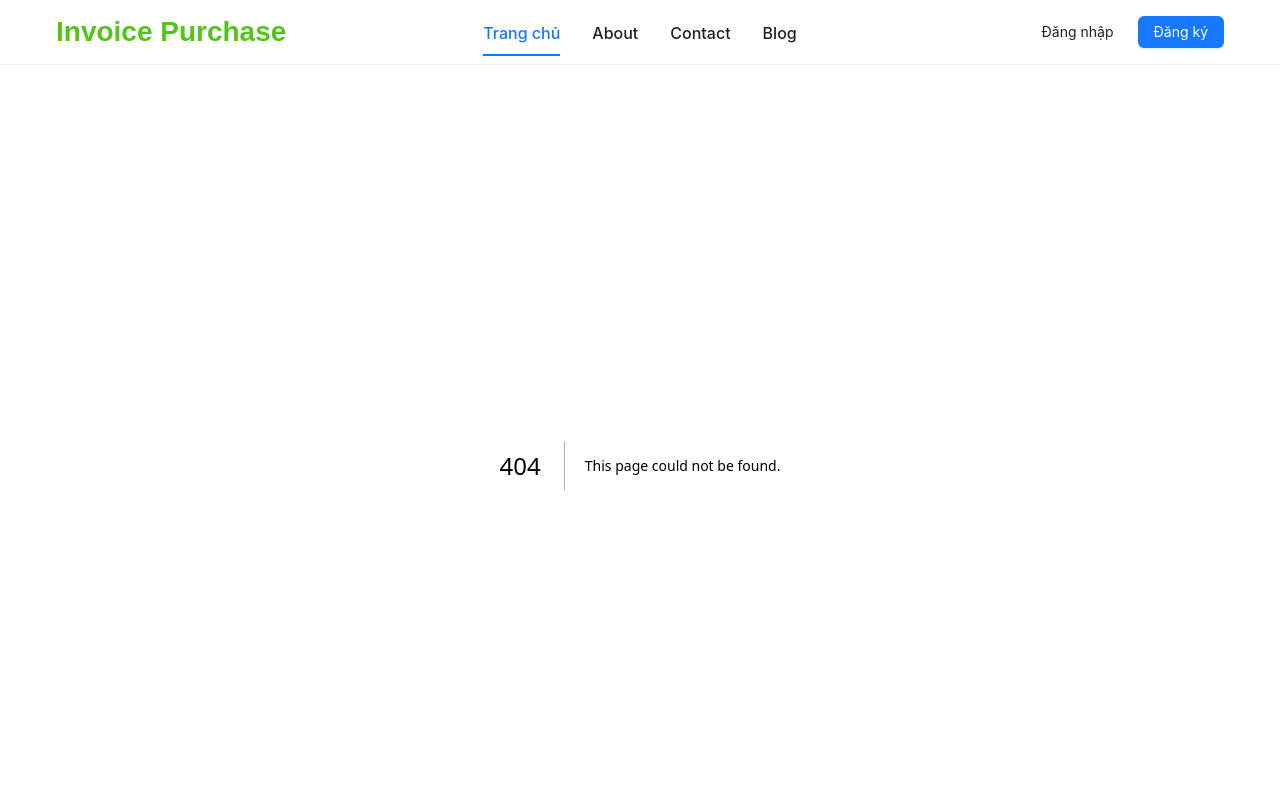
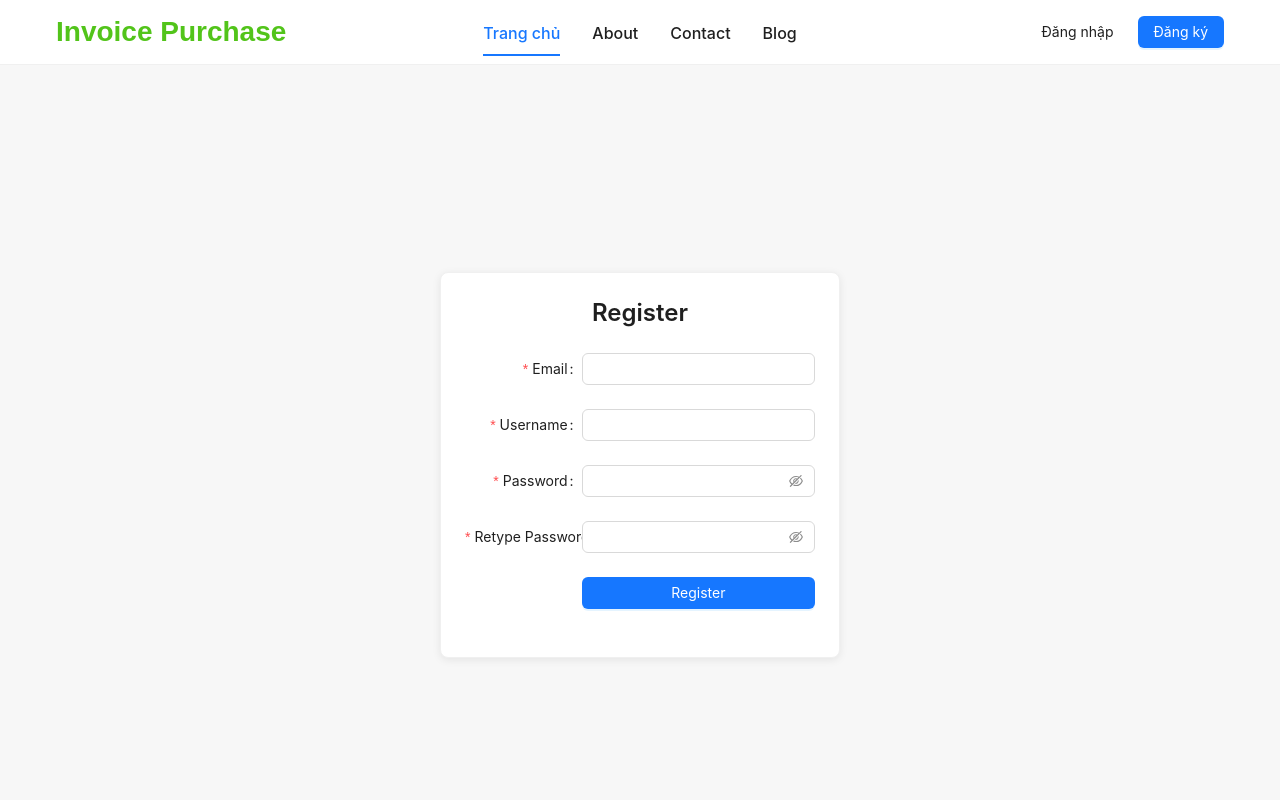
Before and after one commit to Raikion201/ScrumInvoiceProject, a Next.js app in the folder invoice-fe/: page /register in a window 1280 px wide. Before the commit this address had no page. Shown: the top 800 px of the page. Built offline with nearby package versions, Linux system fonts and the light colour scheme.

Commit message:
Update login and register forms

```diff
--- a/invoice-fe/src/App.tsx
+++ b/invoice-fe/src/App.tsx
@@ -14,11 +14,7 @@ import AboutPage from './app/about/page';
 const App = () => {
   return (
     <>
-      <Toaster position="top-right" />
-      <Routes>
-        <Route path="/" element={<RootLayout><HomePage /></RootLayout>} />
-        <Route path="/about" element={<RootLayout><AboutPage /></RootLayout>} />
-      </Routes>
+
     </>
   )
 };
--- /dev/null
+++ b/invoice-fe/src/app/register/page.jsx
@@ -0,0 +1,84 @@
+'use client'
+import React from 'react';
+import { Button, Form, Input, Card, Typography } from 'antd';
+
+const { Title } = Typography;
+
+const onFinish = values => {
+    console.log('Register Success:', values);
+};
+
+const onFinishFailed = errorInfo => {
+    console.log('Register Failed:', errorInfo);
+};
+
+const RegisterForm = () => (
+    <div style={{ minHeight: '100vh', display: 'flex', alignItems: 'center', justifyContent: 'center', background: '#f7f7f7' }}>
+        <Card style={{ width: 400, boxShadow: '0 2px 8px rgba(0,0,0,0.08)' }}>
+            <Title level={3} style={{ textAlign: 'center', marginBottom: 24 }}>Register</Title>
+            <Form
+                name="register"
+                labelCol={{ span: 8 }}
+                wrapperCol={{ span: 16 }}
+                style={{ maxWidth: 600 }}
+                onFinish={onFinish}
+                onFinishFailed={onFinishFailed}
+                autoComplete="off"
+            >
+                <Form.Item
+                    label="Email"
+                    name="email"
+                    rules={[
+                        { required: true, message: 'Please enter your email!' },
+                        { type: 'email', message: 'Invalid email!' }
+                    ]}
+                >
+                    <Input />
+                </Form.Item>
+
+                <Form.Item
+                    label="Username"
+                    name="username"
+                    rules={[{ required: true, message: 'Please enter your username!' }]}
+                >
+                    <Input />
+                </Form.Item>
+
+                <Form.Item
+                    label="Password"
+                    name="password"
+                    rules={[{ required: true, message: 'Please enter your password!' }]}
+                >
+                    <Input.Password />
+                </Form.Item>
+
+                <Form.Item
+                    label="Retype Password"
+                    name="confirm"
+                    dependencies={['password']}
+                    rules={[
+                        { required: true, message: 'Please retype your password!' },
+                        ({ getFieldValue }) => ({
+                            validator(_, value) {
+                                if (!value || getFieldValue('password') === value) {
+                                    return Promise.resolve();
+                                }
+                                return Promise.reject(new Error('Passwords do not match!'));
+                            },
+                        }),
+                    ]}
+                >
+                    <Input.Password />
+                </Form.Item>
+
+                <Form.Item wrapperCol={{ offset: 8, span: 16 }}>
+                    <Button type="primary" htmlType="submit" block>
+                        Register
+                    </Button>
+                </Form.Item>
+            </Form>
+        </Card>
+    </div>
+);
+
+export default RegisterForm;
```
Also changed, not shown: invoice-fe/src/app/login/page.jsx (added, +59 -0 lines).
